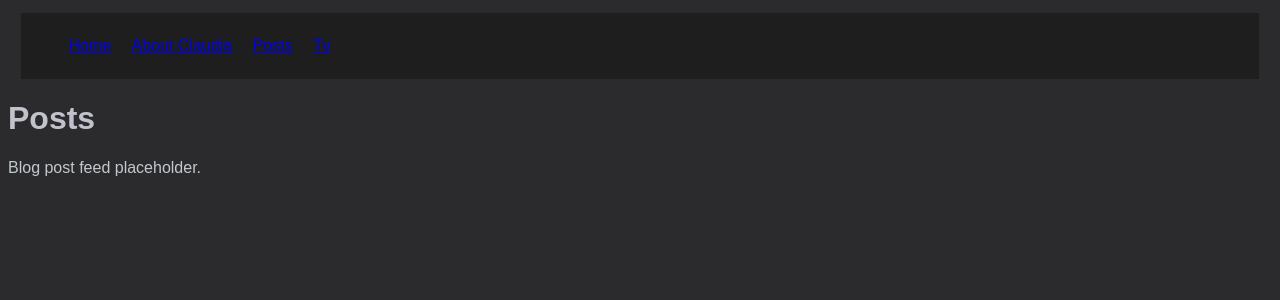
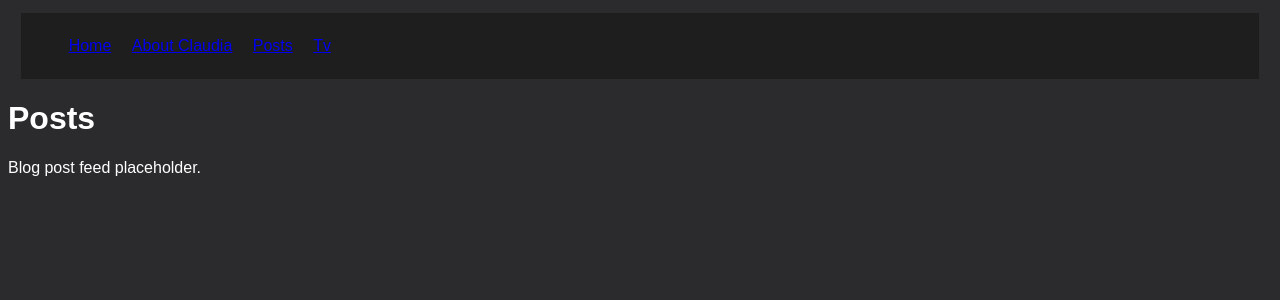
Before and after one commit to ceruleancee/ceruleancee.github.io, a Jekyll site: the page posts.html, which Jekyll copies as it is, in a window 1280 px wide. Shown: the top 300 px of the page. Built offline with Jekyll 4.4.1, drawn with Linux system fonts in a browser that asks for light colours.

Commit message:
Update font color

```diff
--- a/aboutme.html
+++ b/aboutme.html
@@ -23,7 +23,7 @@
 </body>
 </html>
 <style type="text/css">
-    h1 {  color: #c2c2cd;}
+    h1 {  color: #ffffff;}
     body {
         font-family: Arial, Verdana, sans-serif;
         background-color: #2b2b2d;}
@@ -32,5 +32,5 @@
         padding: 0.5em 0;}
     li { display: inline;
         padding: 0.5em;}
-    p { color: #c1c9cd;}
+    p { color: #ffffff;}
 </style>
--- a/posts.html
+++ b/posts.html
@@ -21,7 +21,7 @@
 </html>
 
 <style type="text/css">
-    h1 {  color: #c2c2cd; }
+    h1 {  color: #ffffff; }
     body {
         font-family: Arial, Verdana, sans-serif;
         background-color: #2b2b2d;
@@ -29,7 +29,7 @@
     #nav { margin: 1%;
         background-color: #1e1e1f;
         padding: 0.5em 0;}
-    p { color: #c1c9cd; }
+    p { color: #ffffff; }
     li { display: inline;
         padding: 0.5em;}
 </style>
--- a/tv.html
+++ b/tv.html
@@ -55,7 +55,7 @@
     #nav { margin: 1%;
         background-color: #1e1e1f;
         padding: 0.5em 0;}
-    p { color: #c1c9cd; }
+    p { color: #ffffff; }
     li { display: inline;
         padding: 0.5em;}
 </style>
```
